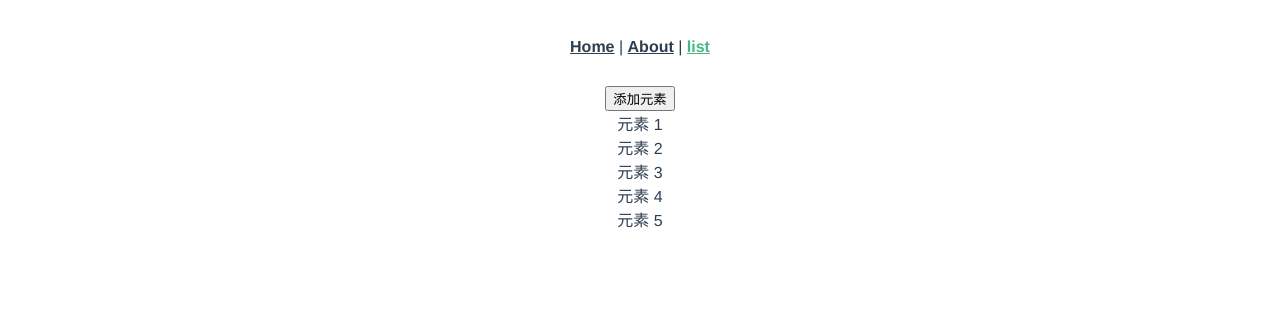
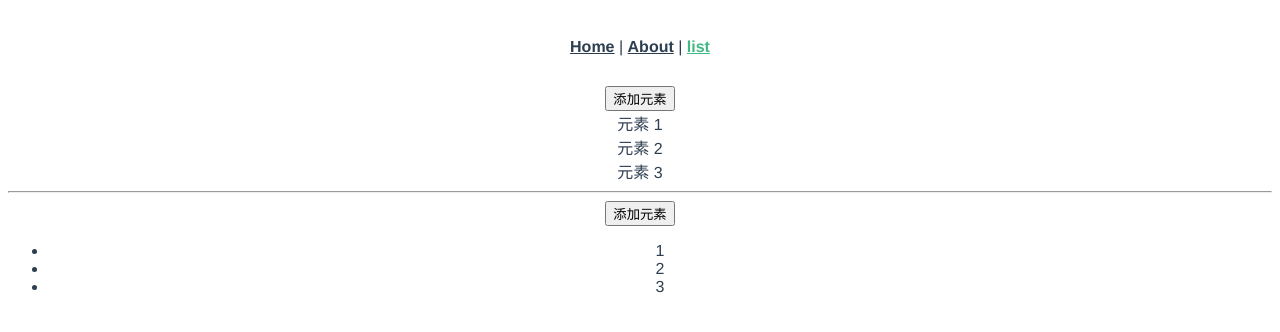
Before and after one commit to Anonym1120/vue-demo, a Vue app: page /list in a window 1280 px wide. Shown: the top 332 px of the page. Built offline with nearby package versions, Linux system fonts and the light colour scheme.

Commit message:
add transition-group tag=ul

```diff
--- a/src/components/ComponentList.vue
+++ b/src/components/ComponentList.vue
@@ -5,6 +5,14 @@
 元素 {{ item }}
 </div>
 </transition-group>
+
+<hr/>
+
+<button @click="click2">添加元素</button>
+<transition-group tag="ul" name="list">
+<li v-for="list in lists" :key="list">{{ list }}</li>
+</transition-group>
+
 </template>
 
 <script>
@@ -12,12 +20,17 @@
 export default {
     data() {
         return {
-            items: [1, 2, 3, 4, 5]
+            items: [1, 2, 3],
+            lists: [1, 2, 3],
         }
     },
     methods: {
         click() {
             this.items.push(this.items[this.items.length-1] +1)
+        },
+
+        click2() {
+            this.lists.push(this.lists[this.lists.length-1] +1)
         }
     }
 }
```
